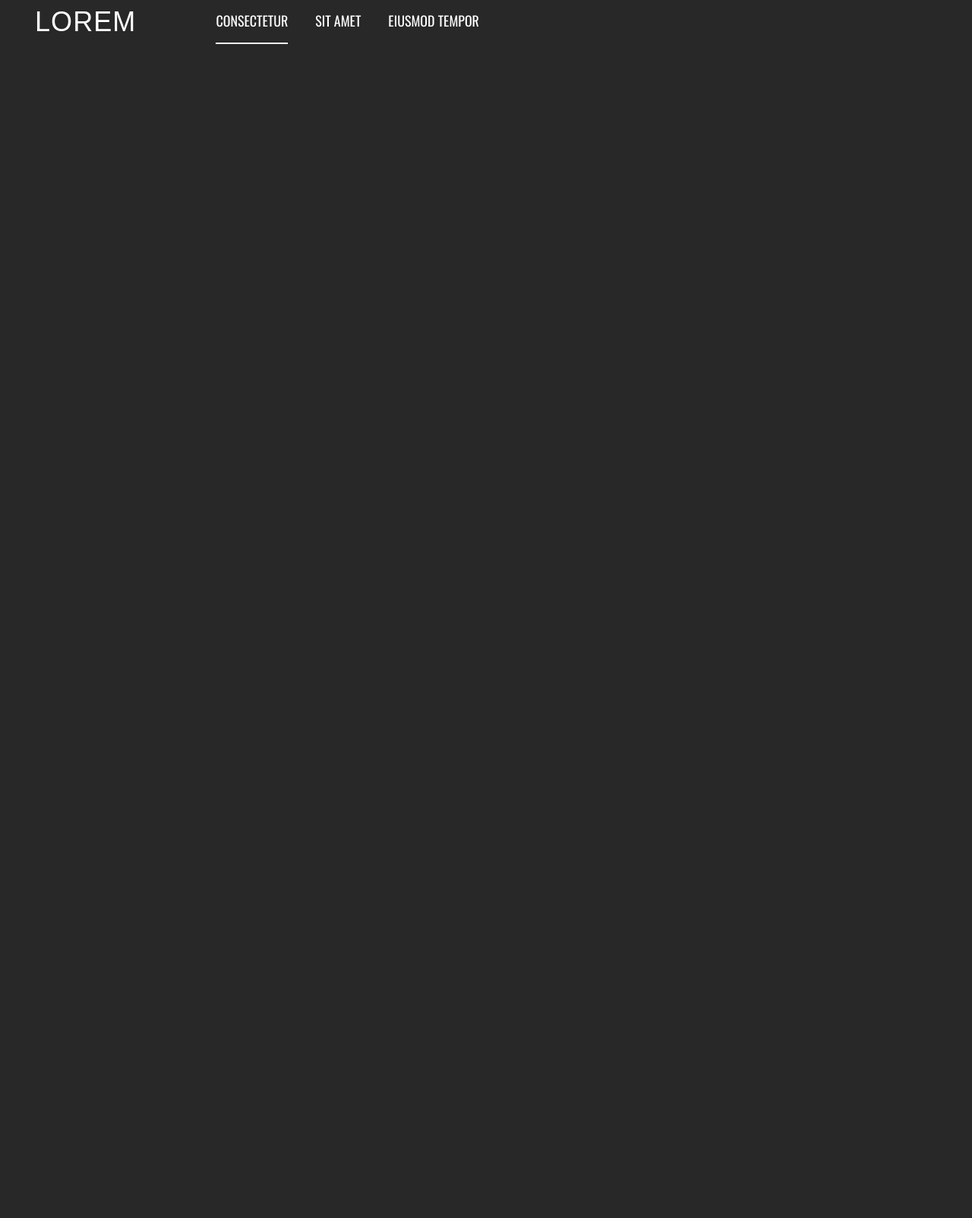
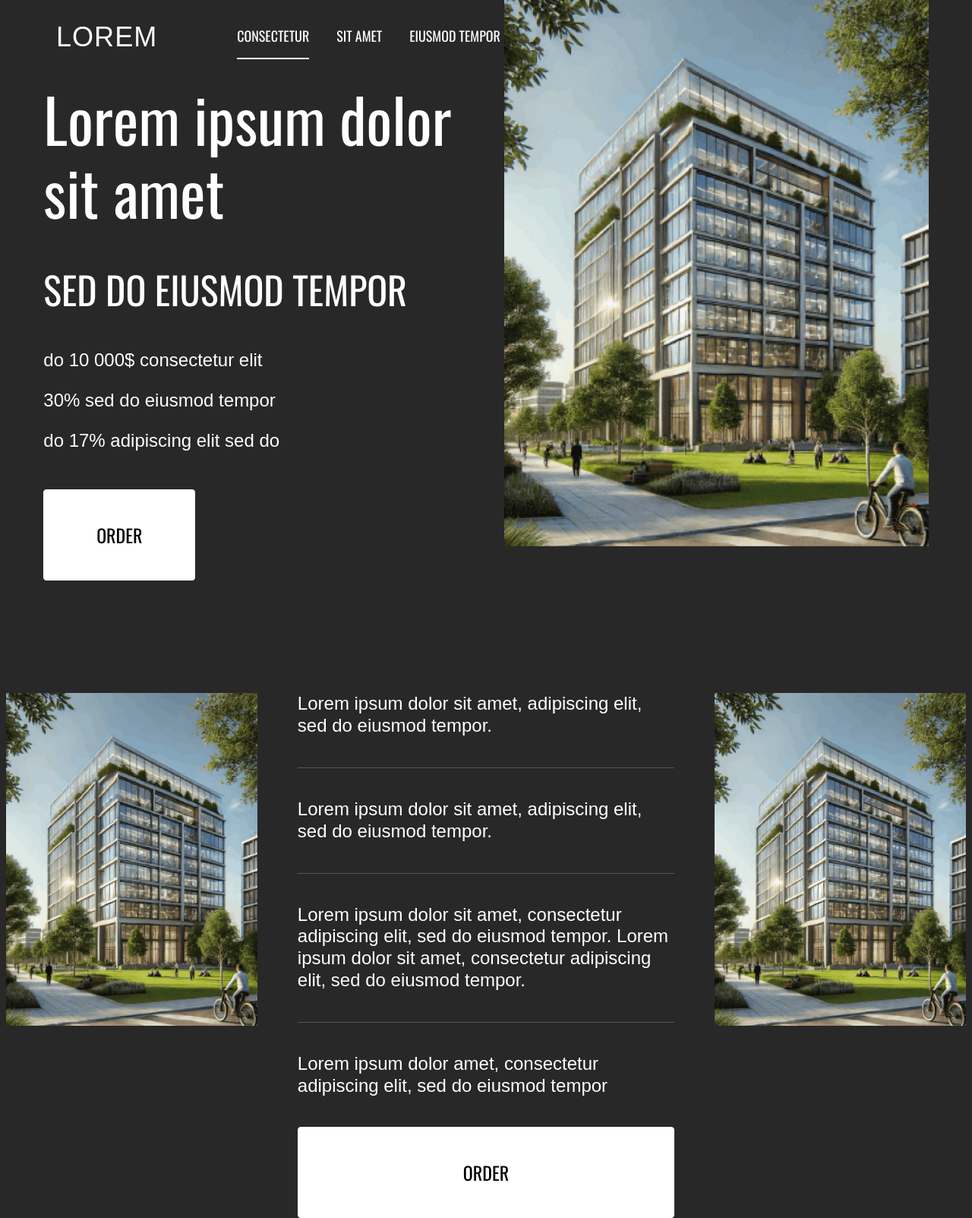
Before and after one commit to SvetlanaEP/project-html-1, a website: page source/index.html in a window 1280 px wide. Shown: the whole page at 76% size. Before the commit the page ends 800 px from the top, so only its background shows below. Drawn offline with nearby package versions, Linux system fonts and the light colour scheme; files that its build step writes are made by us from their sources.

Commit message:
Раздел с преимуществами

```diff
--- a/source/index.html
+++ b/source/index.html
@@ -10,8 +10,8 @@
     <link rel="apple-touch-icon" href="./img/favicon/180.png">
   </head>
   <body class="page__body">
-<header class="page__header page-header container">
-  <nav class="page-header__nav main-nav main-nav--closed main-nav--nojs">
+<header class="page__header page-header">
+  <nav class="page-header__nav main-nav main-nav--closed main-nav--nojs container">
     <div class="main-nav__bar">
       <a class="main-nav__logo logo">
         Lorem
@@ -44,8 +44,85 @@
 
 <main class="page__main page-main">
   <h1 class="visually-hidden">Сайт</h1>
+  <header class="page-main__header promo">
+    <div class="container">
+      <div class="promo__container">
+        <div class="promo__content">
+          <h1 class="promo__heading">Lorem ipsum dolor sit amet</h1>
+          <p class="promo__text">sed do eiusmod tempor</p>
+
+          <ul class="promo__list">
+            <li class="promo__item">
+              do 10 000$ consectetur elit
+            </li>
+            <li class="promo__item">
+              30% sed do eiusmod tempor
+            </li>
+            <li class="promo__item">
+              do 17% adipiscing elit sed do
+            </li>
+          </ul>
+
+          <button class="button promo__button" type="button">
+            Order
+          </button>
+        </div>
 
 
+        <picture>
+          <source media="(min-width: 1280px)" srcset="./img/header-img.jpg">
+          <source media="(min-width: 767px)" srcset="./img/header-img.jpg">
+          <img class="promo__image" src="img/header-img.jpg" width="763" height="1009" alt="Изображение">
+        </picture>
+
+      </div>
+    </div>
+  </header>
+
+  <section class="advantages page-main__advantages">
+    <div class="advantages__img-container">
+      <picture>
+        <source media="(min-width: 1280px)" srcset="./img/header-img.jpg">
+        <source media="(min-width: 767px)" srcset="./img/header-img.jpg">
+        <img class="advantages__image" src="img/header-img.jpg" width="763" height="1009" alt="Изображение">
+      </picture>
+    </div>
+
+    <div class="advantages__content">
+      <ul class="advantages__list">
+        <li class="advantages__item">
+          Lorem ipsum dolor sit amet, adipiscing elit, sed do eiusmod tempor.
+        </li>
+        <li class="advantages__item">
+          Lorem ipsum dolor sit amet, adipiscing elit, sed do eiusmod tempor.
+        </li>
+        <li class="advantages__item">
+          Lorem ipsum dolor sit amet, consectetur adipiscing elit, sed do eiusmod tempor. Lorem ipsum dolor sit amet, consectetur adipiscing elit, sed do eiusmod tempor.
+        </li>
+        <li class="advantages__item">
+          Lorem ipsum dolor amet, consectetur adipiscing elit, sed do eiusmod tempor
+        </li>
+      </ul>
+      <button class="button advantages__button" type="button">
+        Order
+      </button>
+    </div>
+
+    <div class="advantages__img-container">
+      <picture>
+        <source media="(min-width: 1280px)" srcset="./img/header-img.jpg">
+        <source media="(min-width: 767px)" srcset="./img/header-img.jpg">
+        <img class="advantages__image" src="img/header-img.jpg" width="763" height="1009" alt="Изображение">
+      </picture>
+    </div>
+
+  </section>
+
+  <section class="page-main__form form">
+    <div class="form__wrapper">
+
+    </div>
+  </section>
 
 </main>
 
--- /dev/null
+++ b/source/sass/blocks/advantages.scss
@@ -0,0 +1,77 @@
+.advantages {
+  margin-top: 100px;
+  display: flex;
+  flex-direction: column;
+  gap: 24px;
+
+  @media (min-width: $tablet-width) {
+    display: grid;
+    grid-template-columns: 1fr 1fr;
+    gap: 53px;
+  }
+
+  @media (min-width: $desktop-width) {
+    grid-template-columns: 1fr 1.5fr 1fr;
+    gap: 53px;
+  }
+
+  &__image {
+    max-width: 100%;
+    height: auto;
+
+    @media (min-width: $tablet-width) {
+
+    }
+  }
+
+  &__content {
+    display: flex;
+    flex-direction: column;
+    justify-content: space-between;
+
+    @media (max-width: $only-mobile-width) {
+      max-width: 600px;
+      margin: 0 auto;
+    }
+
+    @media (min-width: $tablet-width) {
+      order: 3;
+      width: 100%;
+      grid-column: span 2 / span 2;
+    }
+
+    @media (min-width: $desktop-width) {
+      order: 0;
+      grid-column: auto;
+    }
+  }
+
+  &__list {
+    margin: 0;
+    padding: 0;
+    list-style: none;
+  }
+
+  &__item {
+    font-size: 24px;
+    padding: 18px 0;
+    line-height: 1.2;
+    @media (min-width: $tablet-width) {
+      padding: 0 0 20px;
+    }
+
+    @media (min-width: $desktop-width) {
+      padding: 0 0 40px;
+    }
+
+
+    &+& {
+      padding-top: 20px;
+      border-top: 1px solid $color-gray;
+
+      @media (min-width: $desktop-width) {
+        padding-top: 40px;
+      }
+    }
+  }
+}
--- /dev/null
+++ b/source/sass/blocks/button.scss
@@ -0,0 +1,40 @@
+.button {
+  display: inline-block;
+  padding: 11px 0;
+  text-align: center;
+
+  font-family: $font-heading;
+  font-size: 24px;
+  line-height: 1;
+  color: $color-black;
+
+  text-transform: uppercase;
+  text-decoration: none;
+
+  background-color: $color-white;
+  border: 1px solid $color-white;
+  border-radius: 4px;
+
+  height: 50px;
+  &:hover {
+    background-color: transparent;
+    color: $color-white;
+  }
+
+  &:active {
+    color: rgba($color-white, 0.3);
+  }
+
+  @media (min-width: $tablet-width) {
+    height: 80px;
+  }
+
+  @media (min-width: $desktop-width) {
+    height: 120px;
+  }
+}
+
+.button--disabled {
+  background-color: $basic-grey;
+  color: $dark-grey;
+}
--- a/source/sass/blocks/container.scss
+++ b/source/sass/blocks/container.scss
@@ -8,7 +8,7 @@
   }
 
   @media (min-width: $desktop-width) {
-    width: 1220px;
+    max-width: 2000px;
   }
 }
 
--- a/source/sass/blocks/main-nav.scss
+++ b/source/sass/blocks/main-nav.scss
@@ -12,17 +12,10 @@
     display: grid;
     grid-template-columns: 1fr 34px;
     gap: 16px;
+  }
 
-    &::before {
-      position: absolute;
-      content: '';
-      width: 100vw;
-      height: 1px;
-      background-color: $color-grey;
-
-      left: calc(50% - 50vw);
-      bottom: 0;
-    }
+  @media (min-width: $desktop-width) {
+    width: 50%;
   }
 }
 
--- a/source/sass/blocks/page.scss
+++ b/source/sass/blocks/page.scss
@@ -16,9 +16,11 @@
   }
 }
 
-.page__body {
-  min-height: 100%;
-  margin: 0;
-  display: grid;
-  grid-template-rows: min-content 1fr min-content;
+
+.page__header {
+  padding: 20px 0;
+  position: fixed;
+  top: 0;
+  width: 100%;
+  background-color: $bg-color;
 }
--- a/source/sass/blocks/promo.scss
+++ b/source/sass/blocks/promo.scss
@@ -1,94 +1,110 @@
 .promo {
+  margin-top: 108px ;
   color: $color-white;
   text-align: center;
-  height: 302px;
-  margin-bottom: 145px;
-
-  @media (max-width: $only-mobile-width) {
-    background: $basic-green;
-    background: url("../../img/background/bg-header--mobile.jpg");
-    background-position: 50% 0;
-    background-repeat: no-repeat;
-    background-size: cover;
-  }
+  height: auto;
 
   @media (min-width: $tablet-width) {
-    height: auto;
     margin-bottom: 0;
-    color: $color-black;
+    color: $color-white;
     background: transparent;
-
     text-align: left;
   }
 }
 
 .promo__container {
+
+  @media (min-width: $tablet-width) {
+    display: grid;
+    grid-template-columns: 1fr 1fr;
+    gap: 48px;
+  }
+}
+
+.promo__content {
   display: flex;
   flex-direction: column;
+  gap: 32px;
+  margin-bottom: 48px;
+  align-items: center;
 
   @media (min-width: $tablet-width) {
-    position: relative;
-    padding: 62px 207px 526px 87px ;
-  }
-
-  @media (min-width: $desktop-width) {
-    padding: 29px 590px 185px 80px;
+    justify-content: end;
+    gap: 50px;
+    align-items: start;
+    max-width: 540px;
   }
 }
 
 .promo__heading {
   display: block;
-  min-height: 72px;
-  margin: 0 0 25px;
-
+  margin: 0;
   font-family: $font-heading;
   font-size: 36px;
   line-height: 1;
   font-weight: $regular;
 
   @media (min-width: $tablet-width) {
-    min-height: 120px;
-    font-size: 60px;
-    line-height: 1;
+    font-size: 52px;
+    font-weight: 400;
+    line-height: 1.2;
+  }
+
+  @media (min-width: $desktop-width) {
+    font-size: 80px;
   }
 }
 
 .promo__text {
-  margin: 0 0 29px;
+  margin: 0;
 
   font-family: $font-heading;
   font-size: 14px;
-  line-height: 1;
+  line-height: 1.2;
   font-weight: $regular;
   text-transform: uppercase;
+
+  @media (min-width: $tablet-width) {
+    font-size: 36px;
+  }
+
+  @media (min-width: $desktop-width) {
+    font-size: 50px;
+  }
 }
 
 .promo__image {
   margin: 0 auto;
-
-  @media (min-width: $tablet-width) {
-    position: absolute;
-    bottom: 0;
-    right: 0;
-    z-index: -1;
-
-    width: 708px;
-    height: 609px;
-  }
+  width: 100%;
+  height: auto;
 
   @media (min-width: $desktop-width) {
-    top: 0;
-    left: calc(50% - 114px);
-
-    width: 552px;
-    height: 499px;
+    margin-top: -128px;
+    max-width: 100%;
+    position: relative;
+    z-index: 2;
   }
 }
 
 .promo__button {
-  justify-self: end;
+  width: 100%;
+  max-width: 400px;
 
-  @media (min-width: $tablet-width) {
-    width: 55%;
+  @media (min-width: $desktop-width) {
+    width: 200px;
   }
 }
+
+.promo__list {
+  padding: 0;
+  margin: 0;
+  list-style: none;
+  font-size: 24px;
+  line-height: 1.2;
+}
+
+.promo__item {
+  & + & {
+    margin-top: 24px;
+  }
+}
--- a/source/sass/style.scss
+++ b/source/sass/style.scss
@@ -3,9 +3,12 @@
 
 @import "blocks/visually-hidden";
 
+@import "blocks/advantages";
+@import "blocks/button";
 @import "blocks/container";
 @import "blocks/logo";
 @import "blocks/main-nav";
 @import "blocks/page";
+@import "blocks/page-main";
 @import "blocks/promo";
 @import "blocks/site-menu";
--- a/source/sass/variables.scss
+++ b/source/sass/variables.scss
@@ -17,6 +17,7 @@ $basic-green-2: #5EAA2F;
 
 $color-black: #000000;
 $color-heading: #222222;
+$color-gray: #55565A;
 
 
 $color-white: #ffffff;
```
Also changed, not shown: source/img/header-img.jpg (added), source/sass/blocks/page-main.scss (added), source/sass/style.css (added), 1 other file.
